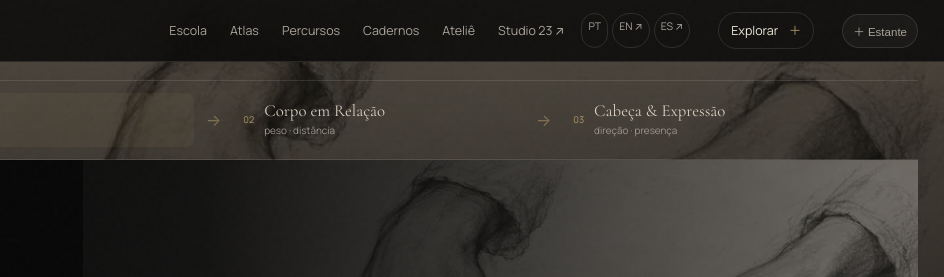
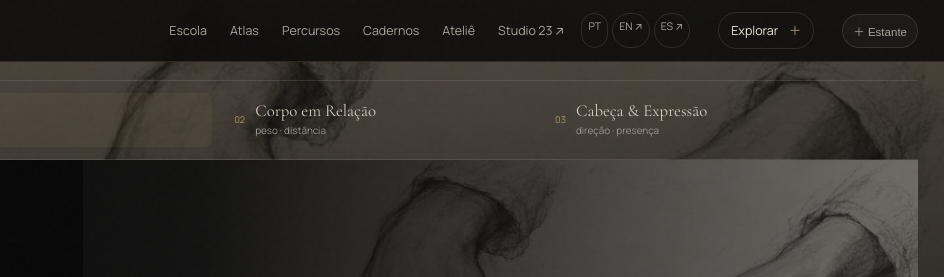
Before and after one commit to suryamayaharum-droid/astro-blog-starter-template, an Astro site: page /astro-blog-starter-template/maos in a window 1280 px wide. Shown: the top 277 px of the page, 336-1280 px from the left. Built offline with nearby package versions, Linux system fonts and the light colour scheme; Astro itself is replaced by a stand-in of ours.

Commit message:
fix(noir): simplify body-language nav rendering

```diff
--- a/src/components/BodyLanguageNav.astro
+++ b/src/components/BodyLanguageNav.astro
@@ -9,16 +9,13 @@ const items=[
 ---
 <nav class="body-language-nav" aria-label="Trilha de linguagem corporal">
   <span class="body-language-label">LINGUAGEM CORPORAL</span>
-  {items.map((item,i)=><Fragment>
-    <a href={base+item.href} class:list={['body-language-link',{active:item.id===current}]} aria-current={item.id===current?'page':undefined} data-astro-prefetch>
+  {items.map((item)=><a href={base+item.href} class:list={['body-language-link',{active:item.id===current}]} aria-current={item.id===current?'page':undefined} data-astro-prefetch>
       <small>{item.n}</small><span><b>{item.title}</b><em>{item.meta}</em></span>
-    </a>
-    {i<items.length-1 && <i aria-hidden="true">→</i>}
-  </Fragment>)}
+    </a>)}
 </nav>
 <style>
-.body-language-nav{max-width:1380px;margin:18px auto 0;display:grid;grid-template-columns:auto 1fr auto 1fr auto 1fr;align-items:center;gap:12px;padding:12px clamp(18px,5vw,76px);border-top:1px solid var(--line);border-bottom:1px solid var(--line)}
-.body-language-label{color:var(--gold);font-size:.61rem;font-weight:800;letter-spacing:.15em}.body-language-link{display:flex;align-items:center;gap:10px;padding:9px 10px;border-radius:8px;text-decoration:none;color:var(--paper-2);transition:.18s}.body-language-link:hover,.body-language-link.active{background:rgba(179,154,105,.08);color:var(--paper)}.body-language-link small{color:var(--gold);font-size:.58rem}.body-language-link span{display:flex;flex-direction:column}.body-language-link b{font:400 1.05rem/1.05 "Cormorant Garamond",Georgia,serif}.body-language-link em{font-style:normal;color:var(--muted);font-size:.62rem;margin-top:3px}.body-language-nav>i{color:var(--gold);font-style:normal;opacity:.55}
-@media(max-width:760px){.body-language-nav{display:flex;overflow-x:auto;scroll-snap-type:x mandatory;padding:10px 18px;gap:6px}.body-language-label{flex:0 0 105px}.body-language-link{flex:0 0 175px;scroll-snap-align:start}.body-language-nav>i{flex:0 0 auto}}
+.body-language-nav{max-width:1380px;margin:18px auto 0;display:grid;grid-template-columns:auto repeat(3,minmax(0,1fr));align-items:center;gap:12px;padding:12px clamp(18px,5vw,76px);border-top:1px solid var(--line);border-bottom:1px solid var(--line)}
+.body-language-label{color:var(--gold);font-size:.61rem;font-weight:800;letter-spacing:.15em}.body-language-link{display:flex;align-items:center;gap:10px;padding:9px 10px;border-radius:8px;text-decoration:none;color:var(--paper-2);transition:.18s}.body-language-link:hover,.body-language-link.active{background:rgba(179,154,105,.08);color:var(--paper)}.body-language-link small{color:var(--gold);font-size:.58rem}.body-language-link span{display:flex;flex-direction:column}.body-language-link b{font:400 1.05rem/1.05 "Cormorant Garamond",Georgia,serif}.body-language-link em{font-style:normal;color:var(--muted);font-size:.62rem;margin-top:3px}
+@media(max-width:760px){.body-language-nav{display:flex;overflow-x:auto;scroll-snap-type:x mandatory;padding:10px 18px;gap:6px}.body-language-label{flex:0 0 105px}.body-language-link{flex:0 0 175px;scroll-snap-align:start}}
 @media(prefers-reduced-motion:reduce){.body-language-link{transition:none}}
 </style>
```
